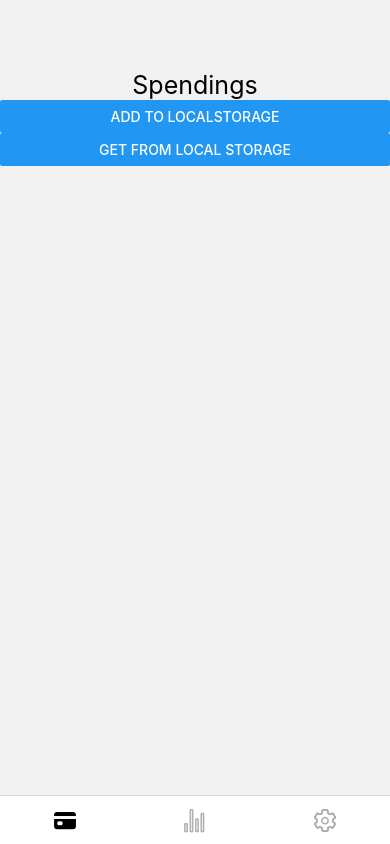
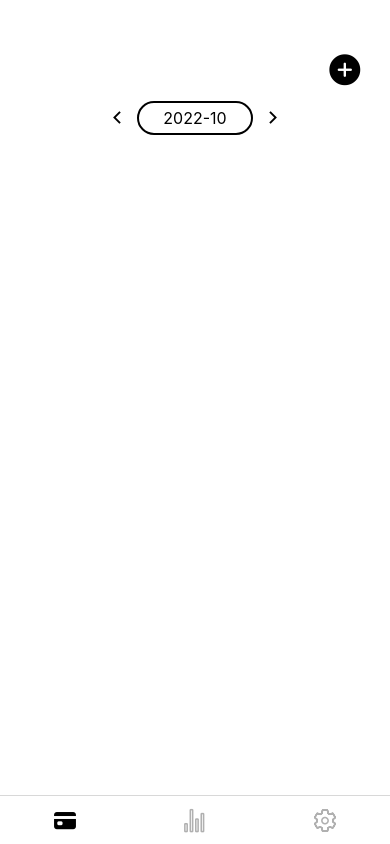
Before and after one commit to benamager/spendings-app, a React Native app: screen /Spendings in a window 390 px wide. Built offline with nearby package versions, Linux system fonts and the light colour scheme.

Commit message:
Add month slider and add-circle

```diff
--- /dev/null
+++ b/src/components/MonthSelector/index.jsx
@@ -0,0 +1,40 @@
+/* MonthSelector.tsx component */
+import { View, Text, Button } from "react-native";
+import { useState } from "react";
+import { Ionicons } from "@expo/vector-icons";
+import getMonthFromIndex from "../../functions/getMonthFromIndex";
+import style from "./style";
+
+const MonthSelector = ({ months, setMonth }) => {
+  const [currentMonthIndex, setCurrentMonthIndex] = useState(months.length - 1);
+
+  console.log(getMonthFromIndex(2));
+
+  const nextMonth = () => {
+    if (currentMonthIndex < months.length - 1) {
+      setCurrentMonthIndex(currentMonthIndex + 1);
+      setMonth(months[currentMonthIndex + 1]);
+    }
+  };
+
+  const prevMonth = () => {
+    if (currentMonthIndex > 0) {
+      setCurrentMonthIndex(currentMonthIndex - 1);
+      setMonth(months[currentMonthIndex - 1]);
+    }
+  };
+
+  return (
+    <View style={style.container}>
+      <Ionicons style={style.icons} name={"chevron-back"} onPress={prevMonth} />
+      <Text style={style.monthText}>{months[currentMonthIndex]}</Text>
+      <Ionicons
+        style={style.icons}
+        name={"chevron-forward"}
+        onPress={nextMonth}
+      />
+    </View>
+  );
+};
+
+export default MonthSelector;
--- /dev/null
+++ b/src/components/MonthSelector/style.tsx
@@ -0,0 +1,25 @@
+/* MonthSelector.tsx component style */
+import { StyleSheet } from "react-native";
+
+const style = StyleSheet.create({
+  container: {
+    flexDirection: "row",
+    alignSelf: "center",
+    marginTop: 50,
+    alignItems: "center",
+  },
+  icons: {
+    fontSize: 20,
+    padding: 6,
+  },
+  monthText: {
+    fontSize: 16,
+    borderWidth: 2,
+    paddingVertical: 5,
+    paddingHorizontal: 24,
+    marginHorizontal: 4,
+    borderRadius: 18,
+  },
+});
+
+export default style;
--- /dev/null
+++ b/src/functions/getMonthFromIndex.tsx
@@ -0,0 +1,21 @@
+/* getMonthFromIndex.tsx function */
+const monthsInOrder = [
+  "januar",
+  "februar",
+  "marts",
+  "april",
+  "maj",
+  "juni",
+  "juli",
+  "august",
+  "september",
+  "oktober",
+  "november",
+  "december",
+];
+
+const getMonthFromIndex = (index: number) => {
+  return monthsInOrder[index];
+};
+
+export default getMonthFromIndex;
--- /dev/null
+++ b/src/functions/getObject.tsx
@@ -0,0 +1,17 @@
+/* getObject.tsx function */
+import AsyncStorage from "@react-native-async-storage/async-storage";
+
+// get object from async-storage
+const getObject = async (key: string) => {
+  try {
+    // return object from async-storage
+    const object = await AsyncStorage.getItem(key);
+    console.log(object);
+    return { data: object, error: false };
+  } catch (err) {
+    // return error
+    return { data: null, error: err };
+  }
+};
+
+export default getObject;
--- /dev/null
+++ b/src/functions/saveObject.tsx
@@ -0,0 +1,17 @@
+/* saveObject.tsx function */
+import AsyncStorage from "@react-native-async-storage/async-storage";
+
+// save data to async-storage
+const saveObject = async (key: string, object: object) => {
+  try {
+    // stringify object and save
+    const jsonValue = JSON.stringify(object);
+    await AsyncStorage.setItem(key, jsonValue);
+    return { error: false };
+  } catch (err) {
+    // return error
+    return { error: err };
+  }
+};
+
+export default saveObject;
--- a/src/screens/Spendings.tsx
+++ /dev/null
@@ -1,46 +0,0 @@
-/* Imports */
-import { View, Text, Button } from "react-native";
-import { StatusBar } from "expo-status-bar";
-import AsyncStorage from "@react-native-async-storage/async-storage";
-import { useState } from "react";
-
-// Spendings page
-const Spendings = () => {
-  const setStringValue = async (value: any) => {
-    try {
-      await AsyncStorage.setItem("key", value);
-    } catch (e) {
-      // save error
-    }
-
-    console.log("Now sat item to async storage");
-  };
-
-  const getMyStringValue = async () => {
-    try {
-      const value = await AsyncStorage.getItem("key");
-      console.log(value);
-    } catch (e) {
-      // read error
-    }
-  };
-
-  return (
-    <View style={{ backgroundColor: "#f1f1f1", height: "100%" }}>
-      <Text style={{ fontSize: 25, textAlign: "center", marginTop: 70 }}>
-        Spendings
-      </Text>
-      <Button
-        title="add to localstorage"
-        onPress={() => setStringValue("Hello World")}
-      />
-      <Button
-        title="get from local storage"
-        onPress={() => getMyStringValue()}
-      />
-      <StatusBar style="auto" />
-    </View>
-  );
-};
-
-export default Spendings;
--- /dev/null
+++ b/src/screens/Spendings/index.tsx
@@ -0,0 +1,49 @@
+/* spendings.tsx screen */
+import { View, Text, Button, FlatList } from "react-native";
+import { StatusBar } from "expo-status-bar";
+import { useState } from "react";
+import { Ionicons } from "@expo/vector-icons";
+import style from "./style";
+import screenWrapper from "../../styles/screenWrapper";
+import MonthSelector from "../../components/MonthSelector";
+
+import saveObject from "../../functions/saveObject";
+import getObject from "../../functions/getObject";
+
+// Spendings page
+const Spendings = () => {
+  const DATA = [
+    {
+      id: "bd7acbea-c1b1-46c2-aed5-3ad53abb28ba",
+      title: "First Item",
+    },
+    {
+      id: "3ac68afc-c605-48d3-a4f8-fbd91aa97f63",
+      title: "Second Item",
+    },
+  ];
+
+  const [month, setMonth] = useState("2022-10");
+
+  // const renderItem = ({ item }) => (
+  //   <Text style={style.renderitem}>{item.title}</Text>
+  // );
+
+  return (
+    <View style={[screenWrapper.style, style.container]}>
+      <Ionicons style={style.addCircle} size={38} name={"add-circle"} />
+      <MonthSelector
+        months={["2022-08", "2022-09", "2022-10"]}
+        setMonth={setMonth}
+      />
+      {/* <FlatList
+        data={DATA}
+        renderItem={renderItem}
+        keyExtractor={(item) => item.id}
+      /> */}
+      <StatusBar style="auto" />
+    </View>
+  );
+};
+
+export default Spendings;
--- /dev/null
+++ b/src/screens/Spendings/style.tsx
@@ -0,0 +1,19 @@
+/* spending.tsx style */
+import { StyleSheet } from "react-native";
+
+const style = StyleSheet.create({
+  container: {
+    flex: 1,
+  },
+  addCircle: {
+    color: "#000000",
+    position: "absolute",
+    right: 25,
+    top: 50,
+  },
+  renderitem: {
+    fontSize: 100,
+  },
+});
+
+export default style;
--- /dev/null
+++ b/src/styles/screenWrapper.tsx
@@ -0,0 +1,14 @@
+/* screenWrapper.tsx style */
+import { StyleSheet } from "react-native";
+
+const screenWrapper = StyleSheet.create({
+  style: {
+    flex: 1,
+    backgroundColor: "#ffffff",
+    color: "#000000",
+    paddingHorizontal: 25,
+    paddingTop: 50,
+  },
+});
+
+export default screenWrapper;
```
Also changed, not shown: App.tsx (+2 -14 lines), src/screens/Settings/index.tsx (renamed from src/screens/Settings.tsx, +6 -6 lines), src/screens/Stats/index.tsx (renamed from src/screens/Stats.tsx, +6 -6 lines).
